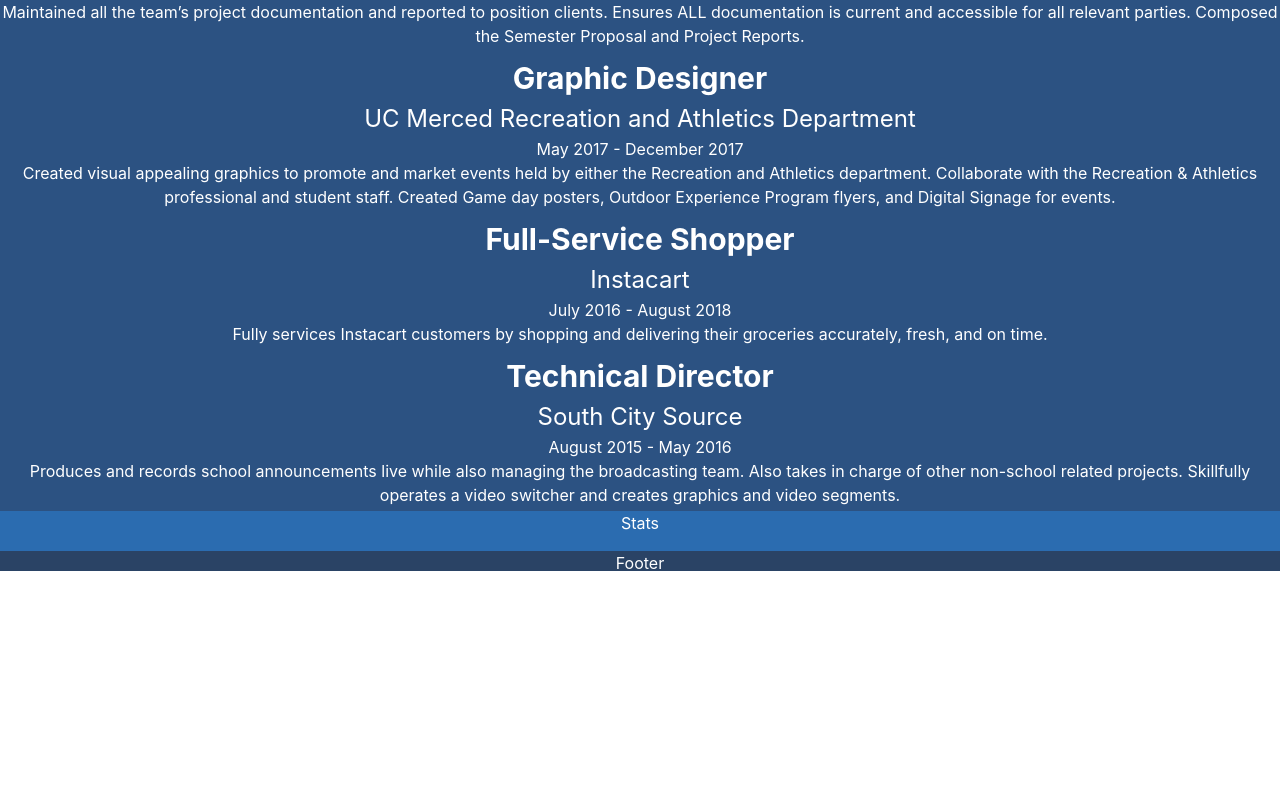
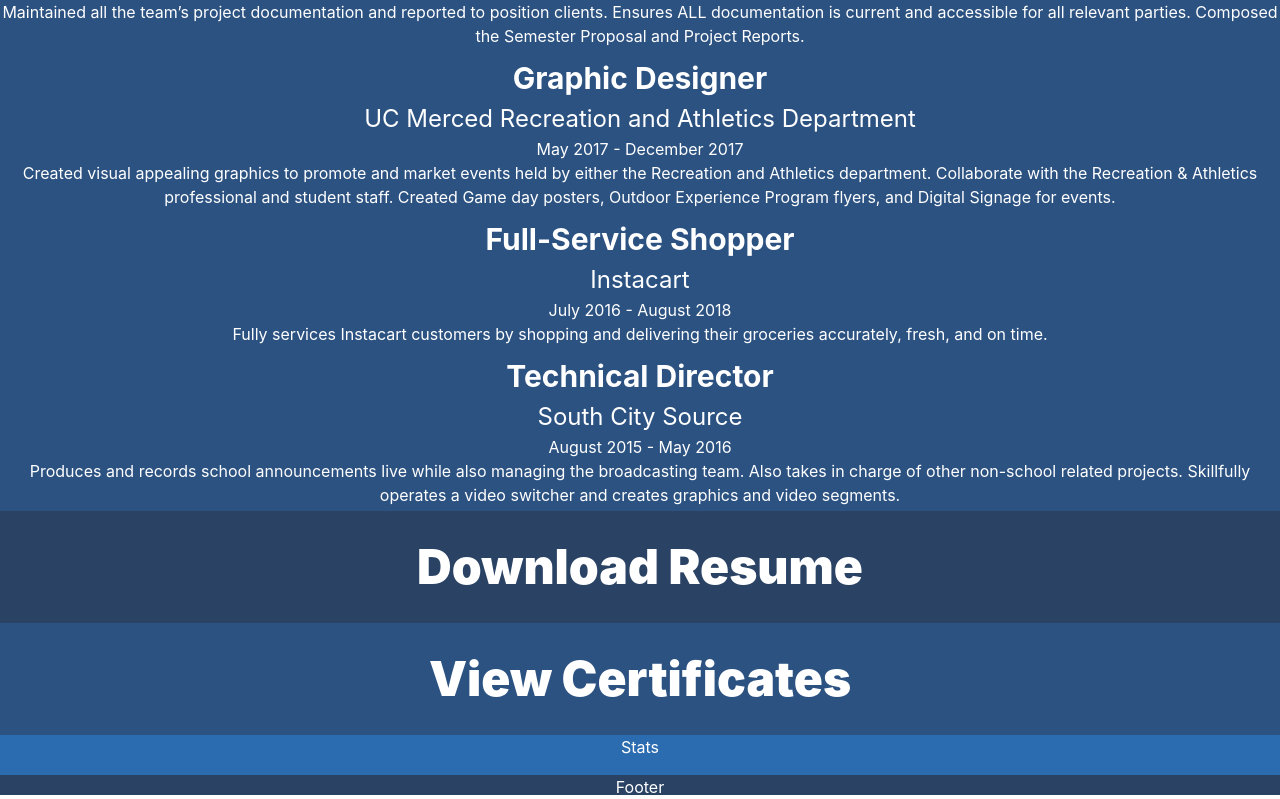
Before and after one commit to Solobrosco/site-update, a React (Create React App) app: page / in a window 1280 px wide. Shown: the part 1507-2306 px from the top of the page. Before the commit the page ends 2082 px from the top, so only its background shows below. Built offline with nearby package versions, Linux system fonts and the light colour scheme.

Commit message:
changed state and component props

```diff
--- a/src/App.tsx
+++ b/src/App.tsx
@@ -29,7 +29,7 @@
       {state.gallery && <Gallery />}
       {state.education && <Education />}
       {state.experience && <Experience />}
-      {state.certificates && <Downloads />}
+      {state.downloads && <Downloads resume={state.downloads.resume} certificates={state.downloads.certificates}/>}
       {state.stats && <Stats />}
       {state.footer && <Footer />}
     </div>
```
